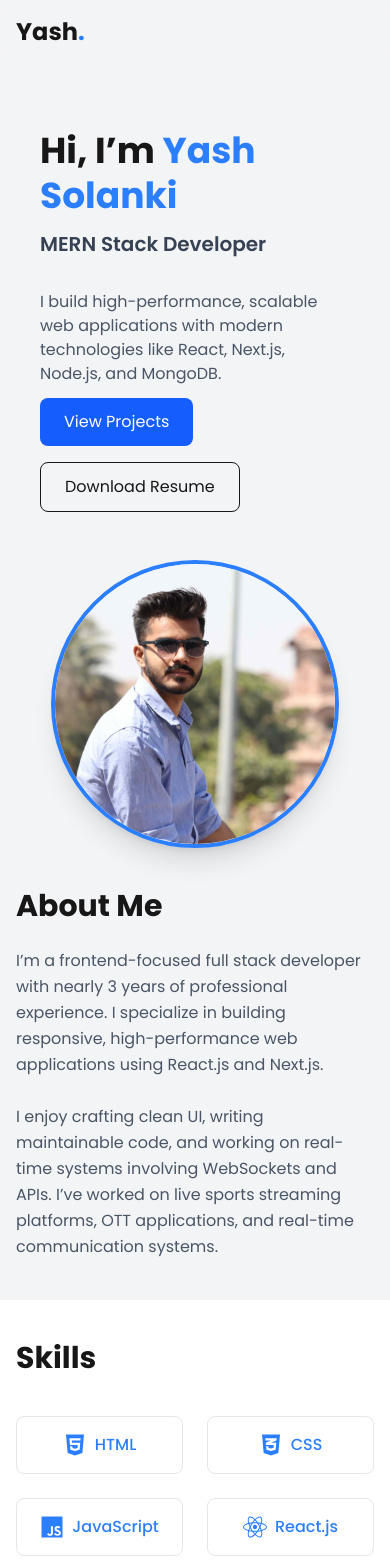
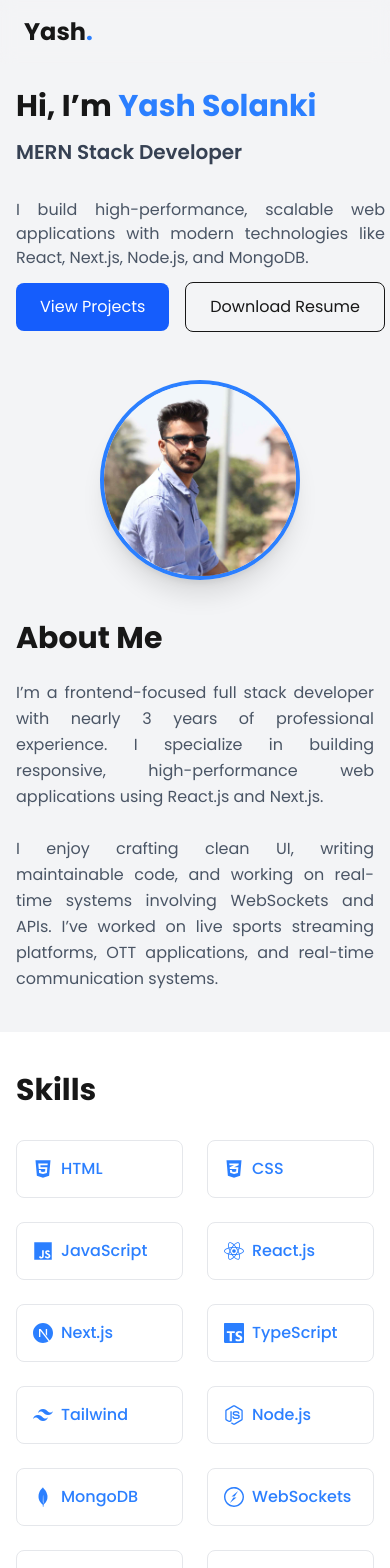
Before and after one commit to Yash0770/portfolio, a Next.js app: page / in a window 390 px wide. Shown: the top 1568 px of the page. Built offline with nearby package versions, Linux system fonts and the light colour scheme.

Commit message:
feat: improve layout and styling in About, Hero, Navbar, Projects, and Skills components

```diff
--- a/components/About.tsx
+++ b/components/About.tsx
@@ -1,6 +1,6 @@
 export default function About() {
   return (
-    <section id="about" className="py-10 md:py-20 px-4 max-w-7xl mx-auto">
+    <section id="about" className="py-10 md:py-20 px-4 max-w-7xl mx-auto text-justify">
       <h2 className="text-3xl font-bold mb-6">About Me</h2>
 
       <p className="text-gray-600 dark:text-gray-300 leading-relaxed">
--- a/components/Hero.tsx
+++ b/components/Hero.tsx
@@ -24,12 +24,12 @@ export default function Hero() {
   return (
     <section
       id="home"
-      className="md:py-24 flex items-center px-6 pt-32 md:pt-40">
+      className="md:py-24 flex items-center pt-22 md:pt-40">
       <div className="max-w-7xl mx-auto grid md:grid-cols-2 gap-12 items-center px-4">
 
         {/* TEXT SECTION */}
         <div className="space-y-3 md:space-x-6">
-          <h1 className="text-4xl md:text-5xl font-bold leading-tight">
+          <h1 className="text-3xl md:text-5xl font-bold leading-tight whitespace-nowrap">
             Hi, I’m{" "}
             <span className="text-blue-500">Yash Solanki</span>
           </h1>
@@ -50,22 +50,22 @@ export default function Hero() {
             </AnimatePresence>
           </div>
 
-          <p className="text-gray-600 dark:text-gray-400 max-w-xl">
+          <p className="text-gray-600 dark:text-gray-400 max-w-xl text-justify">
             I build high-performance, scalable web applications with modern
             technologies like React, Next.js, Node.js, and MongoDB.
           </p>
 
-          <div className="flex gap-4 flex-wrap">
+          <div className="flex gap-4 items-center">
             <a
               href="#projects"
-              className="px-6 py-3 bg-blue-600 text-white rounded-lg hover:scale-105 transition"
+              className="px-6 py-3 bg-blue-600 text-white rounded-lg hover:scale-105 transition whitespace-nowrap"
             >
               View Projects
             </a>
 
             <a
               href="/YashSolanki_Resume.pdf"
-              className="px-6 py-3 border rounded-lg hover:bg-gray-100 dark:hover:bg-gray-800 transition"
+              className="px-6 py-3 border rounded-lg hover:bg-gray-100 dark:hover:bg-gray-800 transition whitespace-nowrap"
             >
               Download Resume
             </a>
@@ -74,7 +74,7 @@ export default function Hero() {
 
         {/* IMAGE SECTION – COMPLETELY STATIC */}
         <div className="flex justify-center">
-          <div className="relative w-72 h-72 rounded-full overflow-hidden border-4 border-blue-500 shadow-xl">
+          <div className="relative w-50 h-50 sm:w-52 sm:h-52 md:w-64 md:h-64 lg:w-72 lg:h-72 rounded-full overflow-hidden border-4 border-blue-500 shadow-xl">
             <Image
               src="/images/profile.png"
               alt="Yash Solanki"
--- a/components/Navbar.tsx
+++ b/components/Navbar.tsx
@@ -19,7 +19,7 @@ export default function Navbar() {
       transition={{ duration: 0.6 }}
       className="fixed top-0 left-0 w-full z-50 backdrop-blur bg-[#f3f4f680] dark:bg-black/60"
     >
-      <nav className="max-w-7xl mx-auto px-4 h-16 flex items-center justify-between">
+      <nav className="max-w-7xl mx-auto px-6 md:px-4 h-16 flex items-center justify-between">
         {/* Logo */}
         <Link href="#home" className="text-2xl font-bold">
           Yash<span className="text-blue-500">.</span>
--- a/components/Projects.tsx
+++ b/components/Projects.tsx
@@ -42,7 +42,7 @@ export default function Projects() {
         whileInView={{ opacity: 1, y: 0 }}
         viewport={{ once: true }}
         transition={{ duration: 0.6 }}
-        className="text-3xl font-bold mb-10"
+        className="text-3xl font-bold mb-8 md:mb-10"
       >
         Projects
       </motion.h2>
@@ -76,7 +76,7 @@ export default function Projects() {
               scale: 1.05,
             }}
             transition={{ type: "spring", stiffness: 180 }}
-            className="p-6 bg-white dark:bg-gray-900 rounded-lg border border-gray-200 dark:border-gray-700 transition cursor-pointer"
+            className="p-4 md:p-6 bg-white dark:bg-gray-900 rounded-lg border border-gray-200 dark:border-gray-700 transition cursor-pointer"
           >
             <h3 className="text-xl font-semibold text-blue-500 dark:text-white">
               {project.title}
--- a/components/Skills.tsx
+++ b/components/Skills.tsx
@@ -41,7 +41,7 @@ export default function Skills() {
   return (
     <section id="skills" className="py-10 md:py-20 bg-white dark:bg-gray-800">
       <div className="max-w-7xl mx-auto px-4">
-        <h2 className="text-3xl font-bold mb-10">Skills</h2>
+        <h2 className="text-3xl font-bold mb-8 md:mb-10">Skills</h2>
 
         <motion.div
           initial="hidden"
@@ -64,9 +64,9 @@ export default function Skills() {
                   visible: { opacity: 1, y: 0 },
                 }}
                 whileHover={{ y: -3, scale: 1.05 }}
-                className="p-4 bg-white dark:bg-gray-900 rounded-lg text-center border border-gray-200 dark:border-gray-700 cursor-pointer text-blue-500 dark:text-white font-medium flex items-center justify-center gap-2"
+                className="p-4 bg-white dark:bg-gray-900 rounded-lg border border-gray-200 dark:border-gray-700 cursor-pointer text-blue-500 dark:text-white font-medium flex items-center justify-start md:justify-center gap-2 text-left md:text-center"
               >
-                <Icon className="text-2xl" />
+                <Icon className="text-xl md:text-2xl" />
                 {skill.name}
               </motion.div>
             );
```
